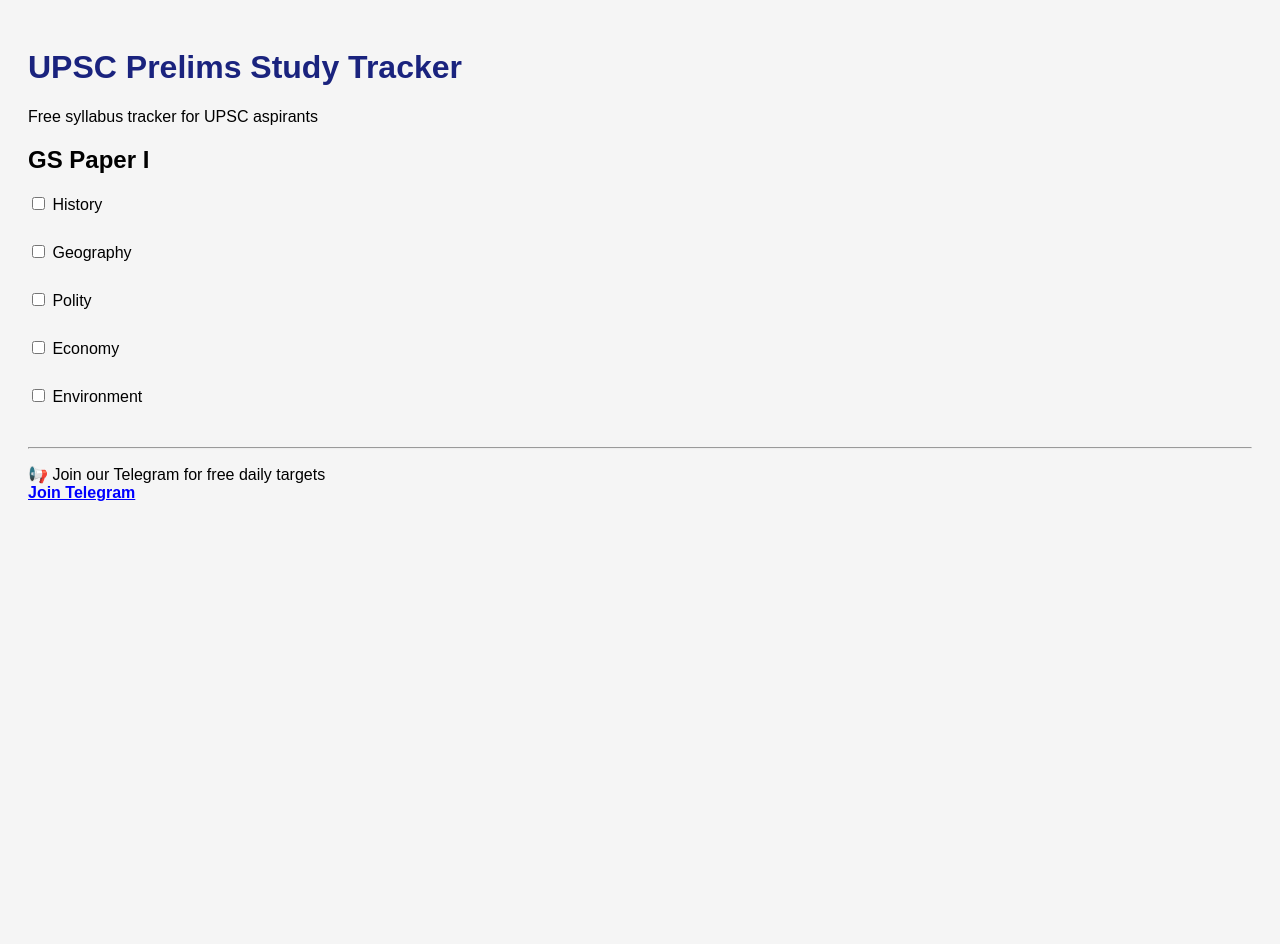
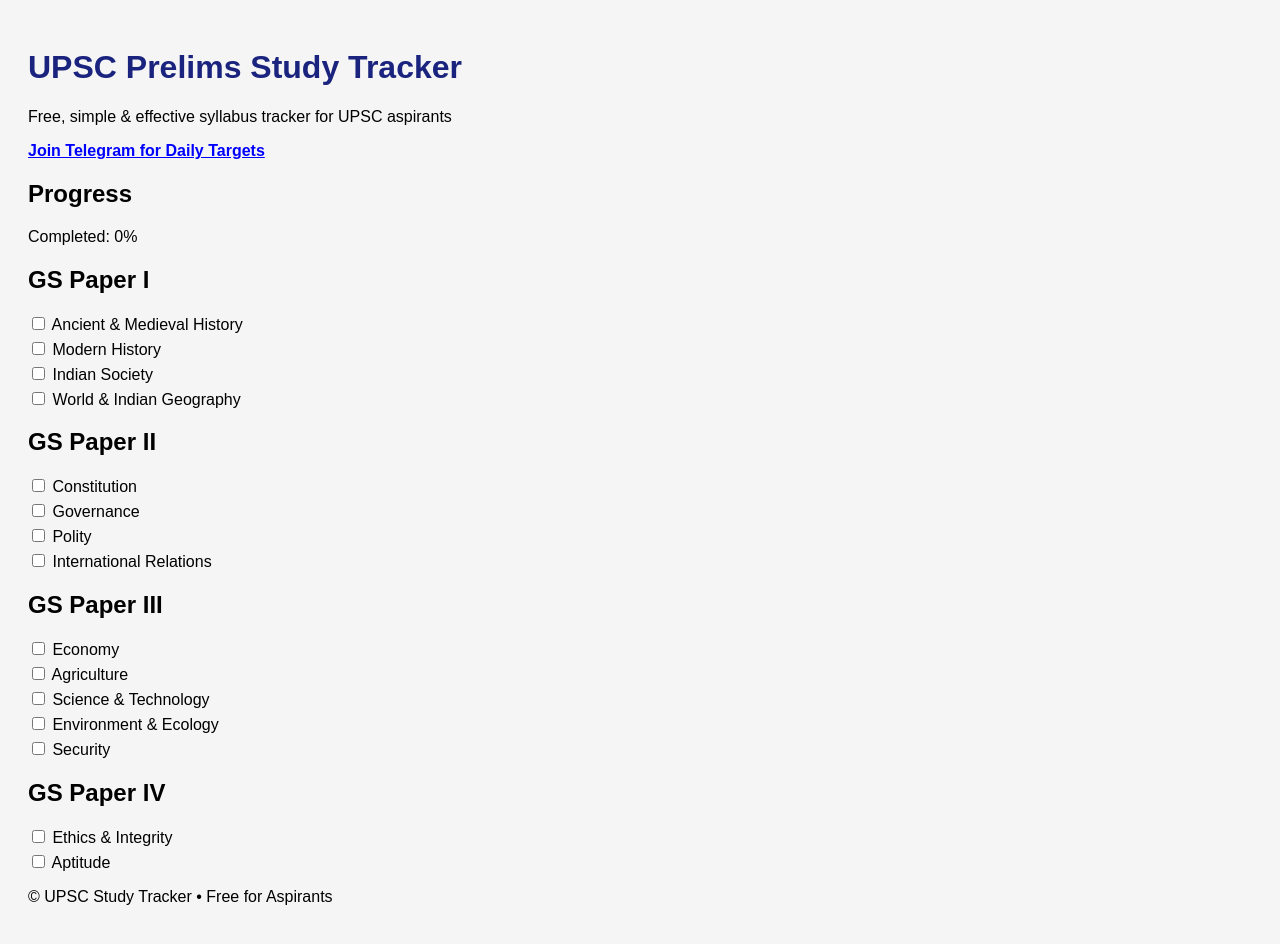
Before and after one commit to kumarsonuhandsome5-del/upsc-study-tracker-new, a plain HTML site: page index.html in a window 1280 px wide. Before the commit the page ends 800 px from the top, so only its background shows below. Drawn offline with Linux system fonts and the light colour scheme.

Commit message:
Update index.html

```diff
--- a/index.html
+++ b/index.html
@@ -1,32 +1,62 @@
 <!DOCTYPE html>
 <html lang="en">
 <head>
-  <meta charset="UTF-8">
+  <meta charset="UTF-8" />
   <title>UPSC Study Tracker</title>
+  <meta name="viewport" content="width=device-width, initial-scale=1.0"/>
   <link rel="stylesheet" href="style.css">
 </head>
 <body>
 
+<header>
   <h1>UPSC Prelims Study Tracker</h1>
-  <p>Free syllabus tracker for UPSC aspirants</p>
+  <p>Free, simple & effective syllabus tracker for UPSC aspirants</p>
+  <a class="cta" href="https://t.me/your_telegram_link" target="_blank">Join Telegram for Daily Targets</a>
+</header>
 
+<section class="card">
+  <h2>Progress</h2>
+  <div class="progress-wrap">
+    <div id="bar"></div>
+  </div>
+  <p id="progressText">Completed: 0%</p>
+</section>
+
+<section class="card">
   <h2>GS Paper I</h2>
-  <label><input type="checkbox" class="topic"> History</label><br>
-  <label><input type="checkbox" class="topic"> Geography</label><br>
-  <label><input type="checkbox" class="topic"> Polity</label><br>
-  <label><input type="checkbox" class="topic"> Economy</label><br>
-  <label><input type="checkbox" class="topic"> Environment</label><br>
+  <label><input type="checkbox" class="topic"> Ancient & Medieval History</label>
+  <label><input type="checkbox" class="topic"> Modern History</label>
+  <label><input type="checkbox" class="topic"> Indian Society</label>
+  <label><input type="checkbox" class="topic"> World & Indian Geography</label>
+</section>
 
-  <h3 id="progress"></h3>
+<section class="card">
+  <h2>GS Paper II</h2>
+  <label><input type="checkbox" class="topic"> Constitution</label>
+  <label><input type="checkbox" class="topic"> Governance</label>
+  <label><input type="checkbox" class="topic"> Polity</label>
+  <label><input type="checkbox" class="topic"> International Relations</label>
+</section>
 
-  <hr>
+<section class="card">
+  <h2>GS Paper III</h2>
+  <label><input type="checkbox" class="topic"> Economy</label>
+  <label><input type="checkbox" class="topic"> Agriculture</label>
+  <label><input type="checkbox" class="topic"> Science & Technology</label>
+  <label><input type="checkbox" class="topic"> Environment & Ecology</label>
+  <label><input type="checkbox" class="topic"> Security</label>
+</section>
 
-  <p>
-    📢 Join our Telegram for free daily targets
-    <br>
-    <a href="#" target="_blank">Join Telegram</a>
-  </p>
+<section class="card">
+  <h2>GS Paper IV</h2>
+  <label><input type="checkbox" class="topic"> Ethics & Integrity</label>
+  <label><input type="checkbox" class="topic"> Aptitude</label>
+</section>
 
-  <script src="script.js"></script>
+<footer>
+  <p>© UPSC Study Tracker • Free for Aspirants</p>
+</footer>
+
+<script src="script.js"></script>
 </body>
 </html>
```
